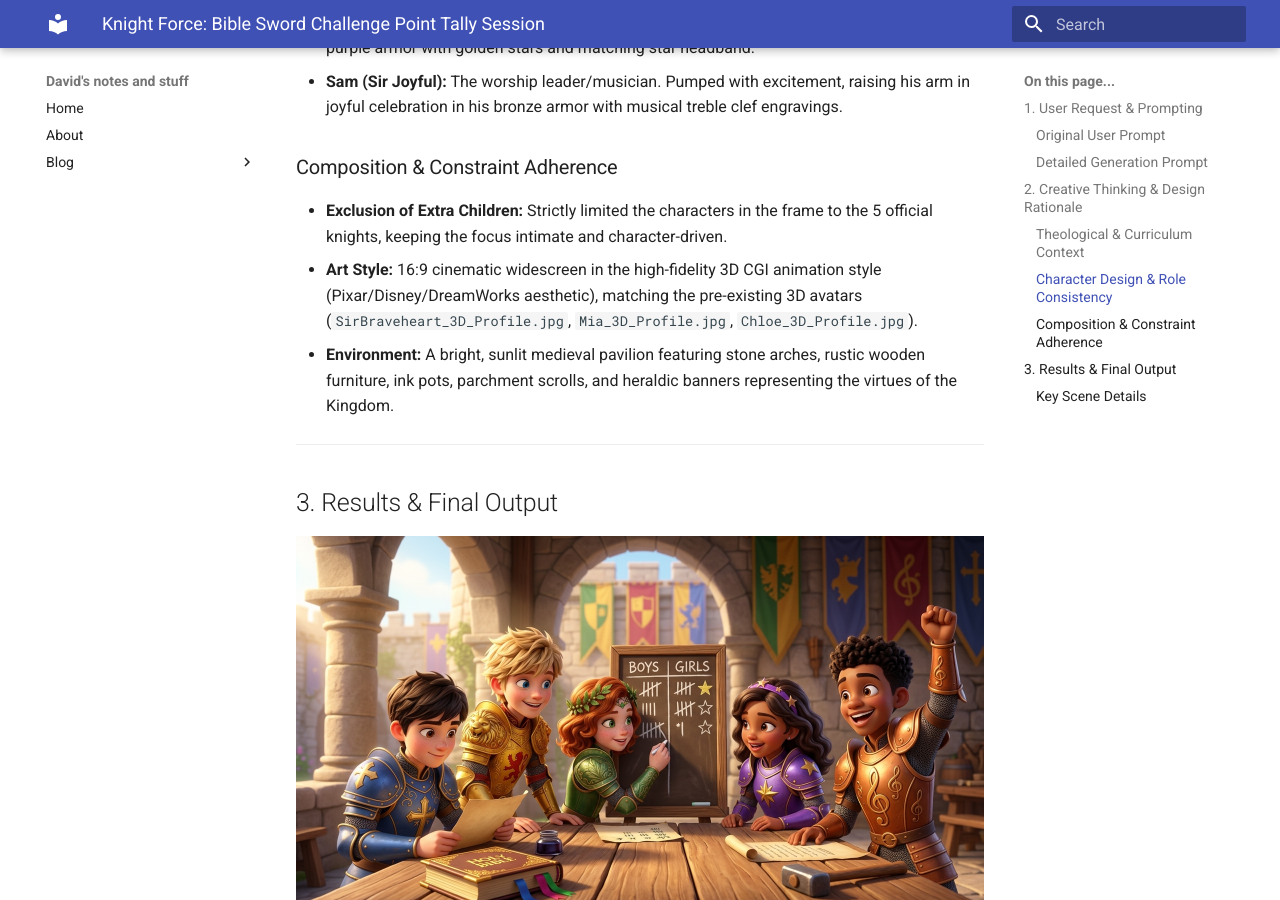
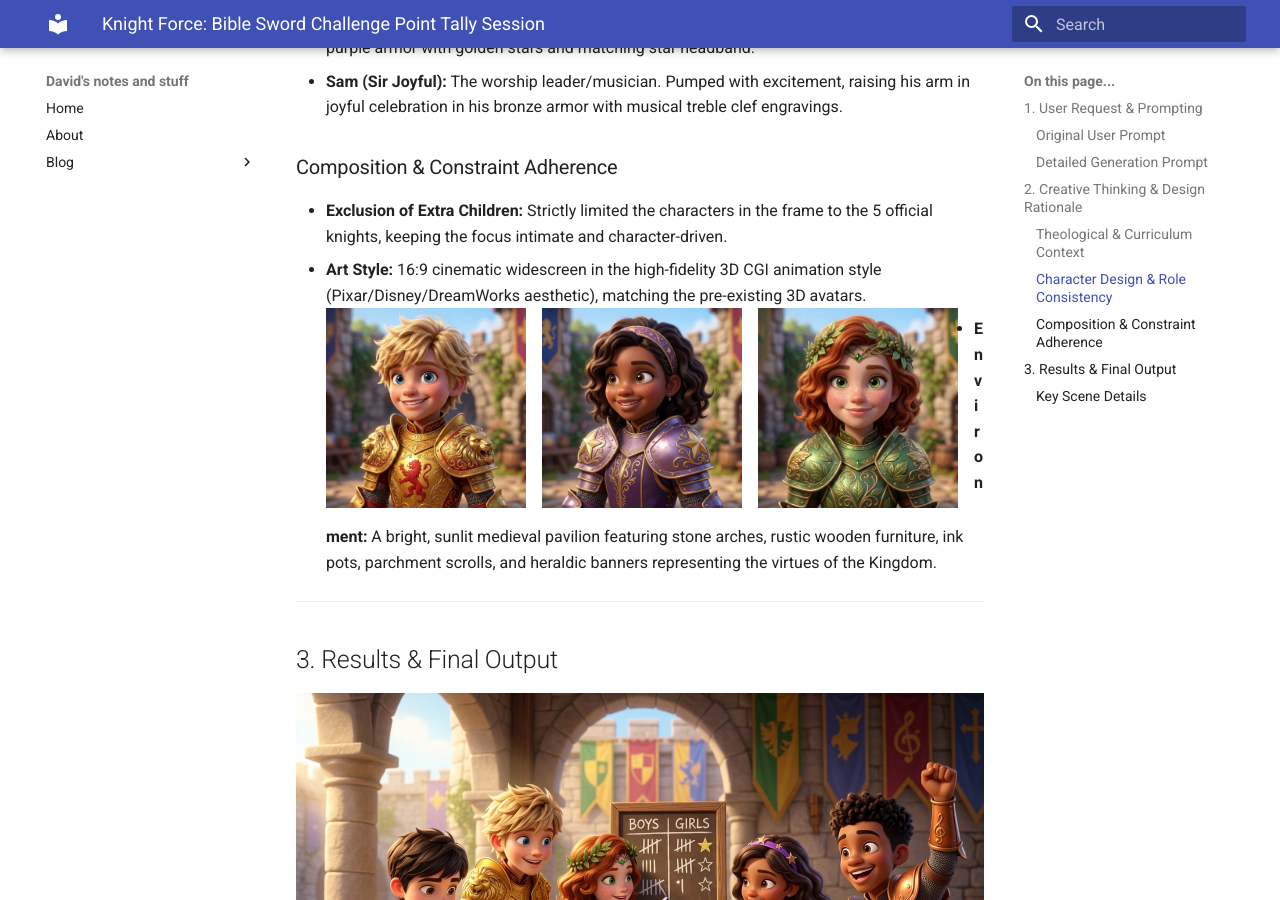
Before and after one commit to dmcewing/website, an MkDocs documentation site: the page built from docs/kids/points_tally.md, in a window 1280 px wide and 900 px high, scrolled down 2050 px. Built offline with MkDocs 1.6.1 and Material for MkDocs 9.7.7, drawn with Linux system fonts in a browser that asks for light colours.

Commit message:
Points Tally

```diff
--- a/docs/kids/points_tally.md
+++ b/docs/kids/points_tally.md
@@ -37,7 +37,7 @@
 
 ### Character Design & Role Consistency
 
-Based on `characters.md` and `profile_avatar.md`:
+Based on [characters.md](./characters.md) and [profile_avatar.md](./profile_avatar.md):
 
 * **Mia (Lady Kindness):** Gentle, encouraging healer. Assigned to mark the chalkboard with chalk so her warmth is centered. Fitted in her signature leafy green plate armor, emerald crown, and freckled smile.
 * **Ben (Sir Truthful):** Bearer of the "Royal Code" and absolute integrity. Assigned to carefully check the scripture passages and verify tally counts against an open Holy Bible and scroll to ensure true, fair scoring. Dressed in his cobalt blue plate armor with the gold cross.
@@ -48,7 +48,8 @@ Based on `characters.md` and `profile_avatar.md`:
 ### Composition & Constraint Adherence
 
 * **Exclusion of Extra Children:** Strictly limited the characters in the frame to the 5 official knights, keeping the focus intimate and character-driven.
-* **Art Style:** 16:9 cinematic widescreen in the high-fidelity 3D CGI animation style (Pixar/Disney/DreamWorks aesthetic), matching the pre-existing 3D avatars (`SirBraveheart_3D_Profile.jpg`, `Mia_3D_Profile.jpg`, `Chloe_3D_Profile.jpg`).
+* **Art Style:** 16:9 cinematic widescreen in the high-fidelity 3D CGI animation style (Pixar/Disney/DreamWorks aesthetic), matching the pre-existing 3D avatars.
+  ![Sir Braveheart Profile Picture](3D/leo_3D_Profile.jpg){ align=left width="200" } ![Lady Faith Profile Picture](3D/Chloe_3D_Profile.jpg){ align=left width="200" } ![Lady Kindness Profile Picture](3D/Mia_3D_Profile.jpg){ align=left width="200" }
 * **Environment:** A bright, sunlit medieval pavilion featuring stone arches, rustic wooden furniture, ink pots, parchment scrolls, and heraldic banners representing the virtues of the Kingdom.
 
 ---
```
